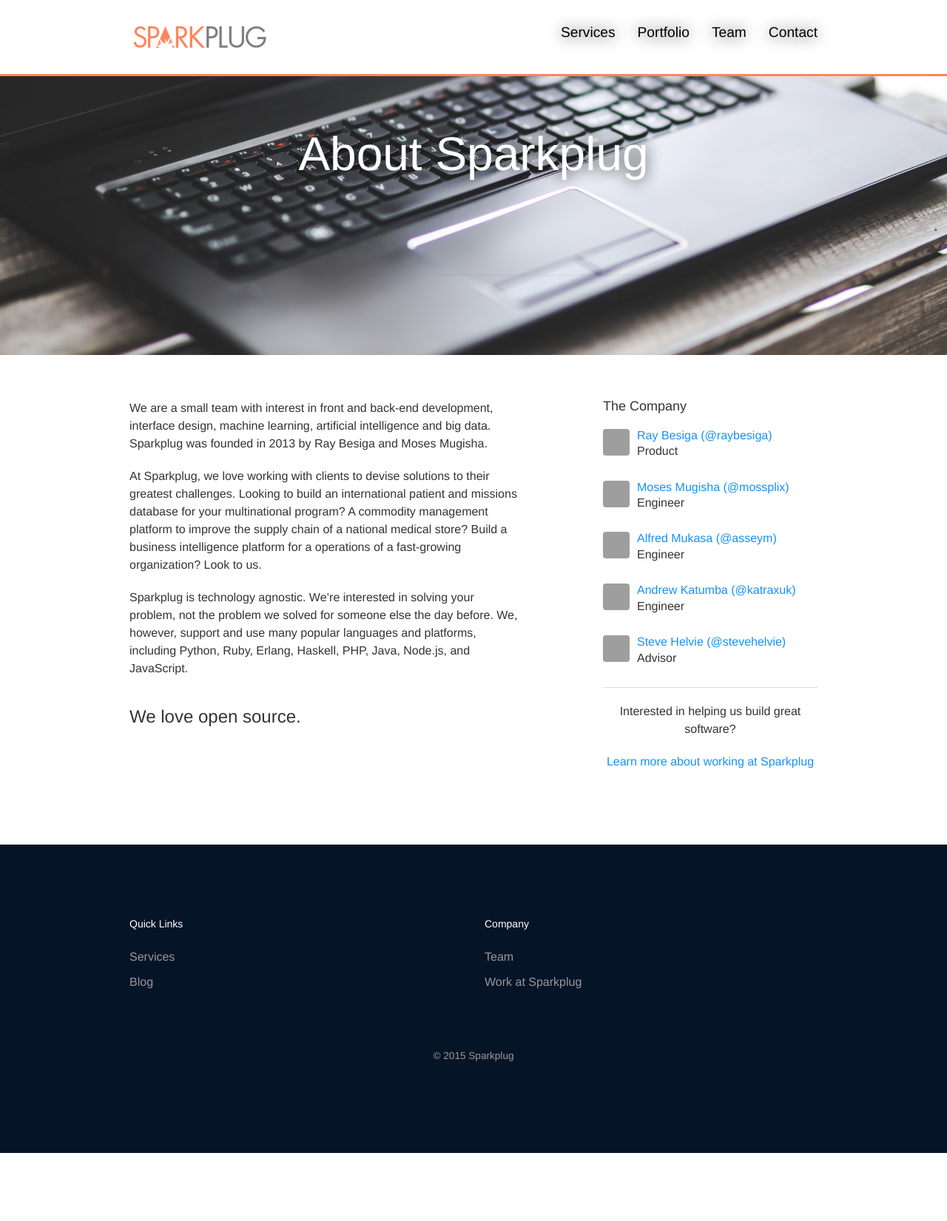
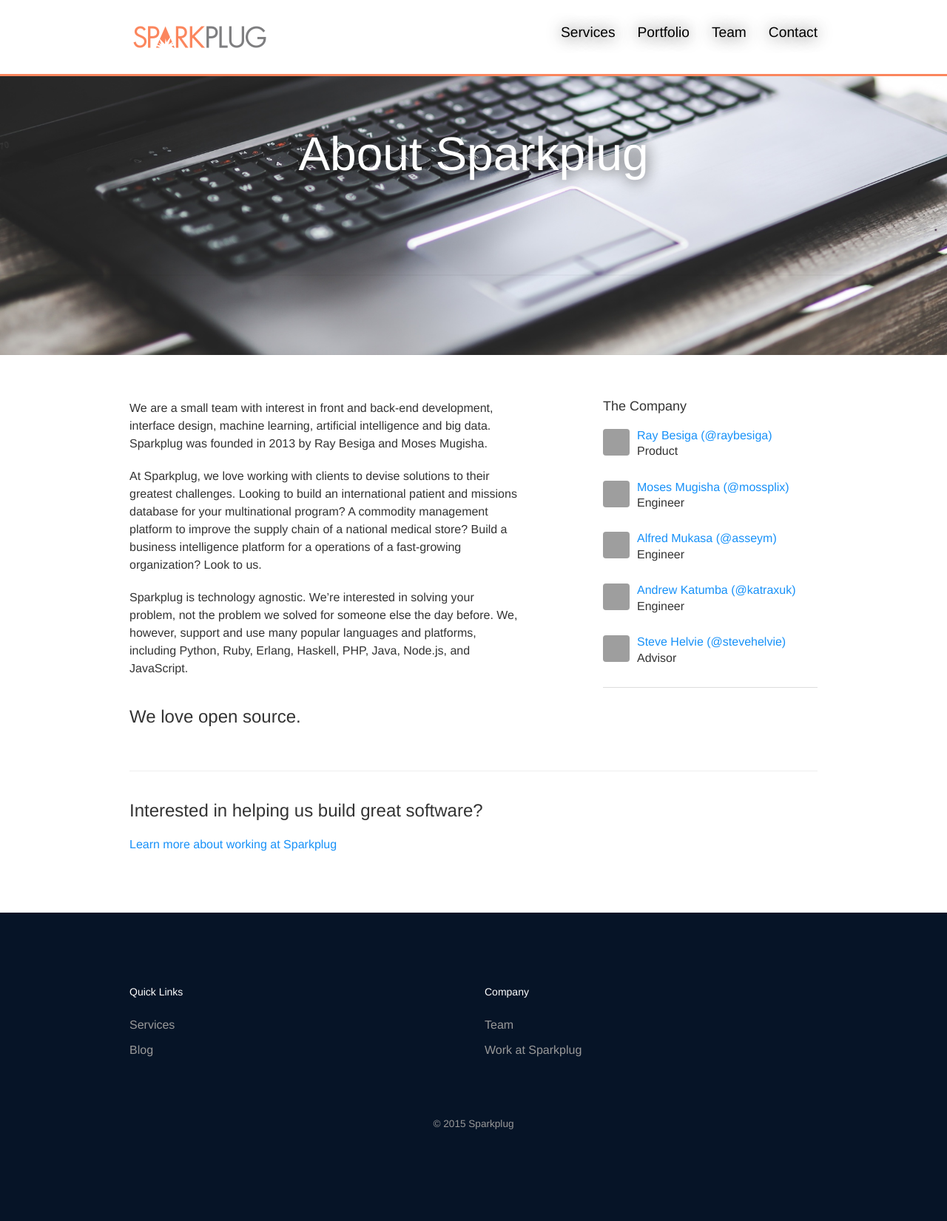
Before and after one commit to sparkplug/sparkplug.github.io, a Jekyll site: the page built from about.md, in a window 1280 px wide. Shown: the whole page at 74% size. Built offline with Jekyll 4.4.1, drawn with Linux system fonts in a browser that asks for light colours; nearby versions of some CDN libraries; before the commit the page ends 1559 px from its top, so only the background shows below that; grey boxes are pictures that could not be loaded.

Commit message:
change about page

```diff
--- a/about.md
+++ b/about.md
@@ -50,14 +50,13 @@
                         <p>Advisor</p>
                     </li>
                 </ul>
-                <ul class="list-unstyled">
-                    <li style="text-align:center">
-                        <p>Interested in helping us build great software?</p>
-                        <a href="/jobs/">Learn more about working at Sparkplug</a>
-                    </li>
-                </ul>
+
             </div>
         </div>
+        <hr style="margin-bottom: 40px">
+        <h3 style="margin: 20px 0">Interested in helping us build great software?</h3>
+
+        <a href="/jobs/">Learn more about working at Sparkplug</a>
     </div>
 
                 </section>
```
